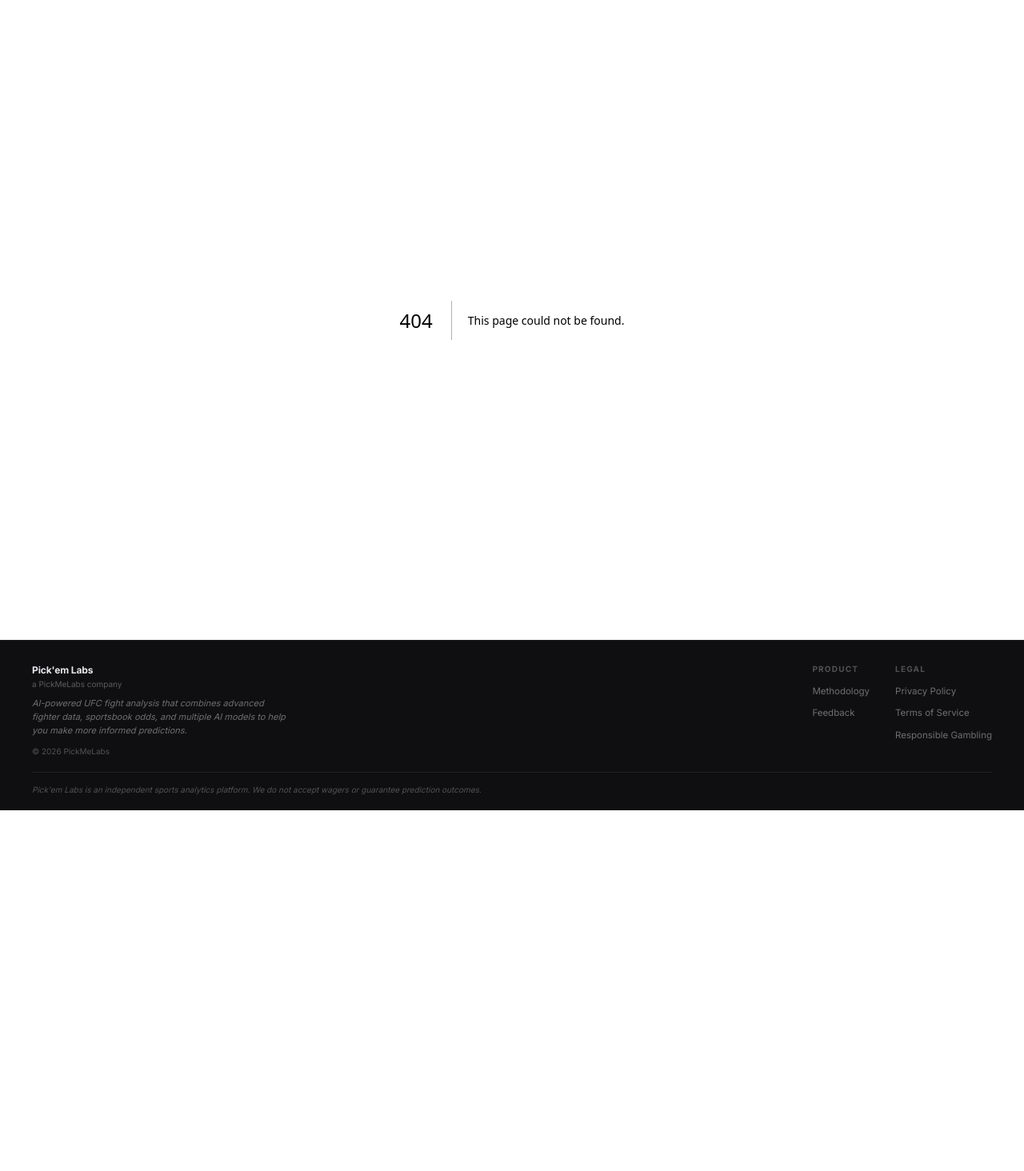
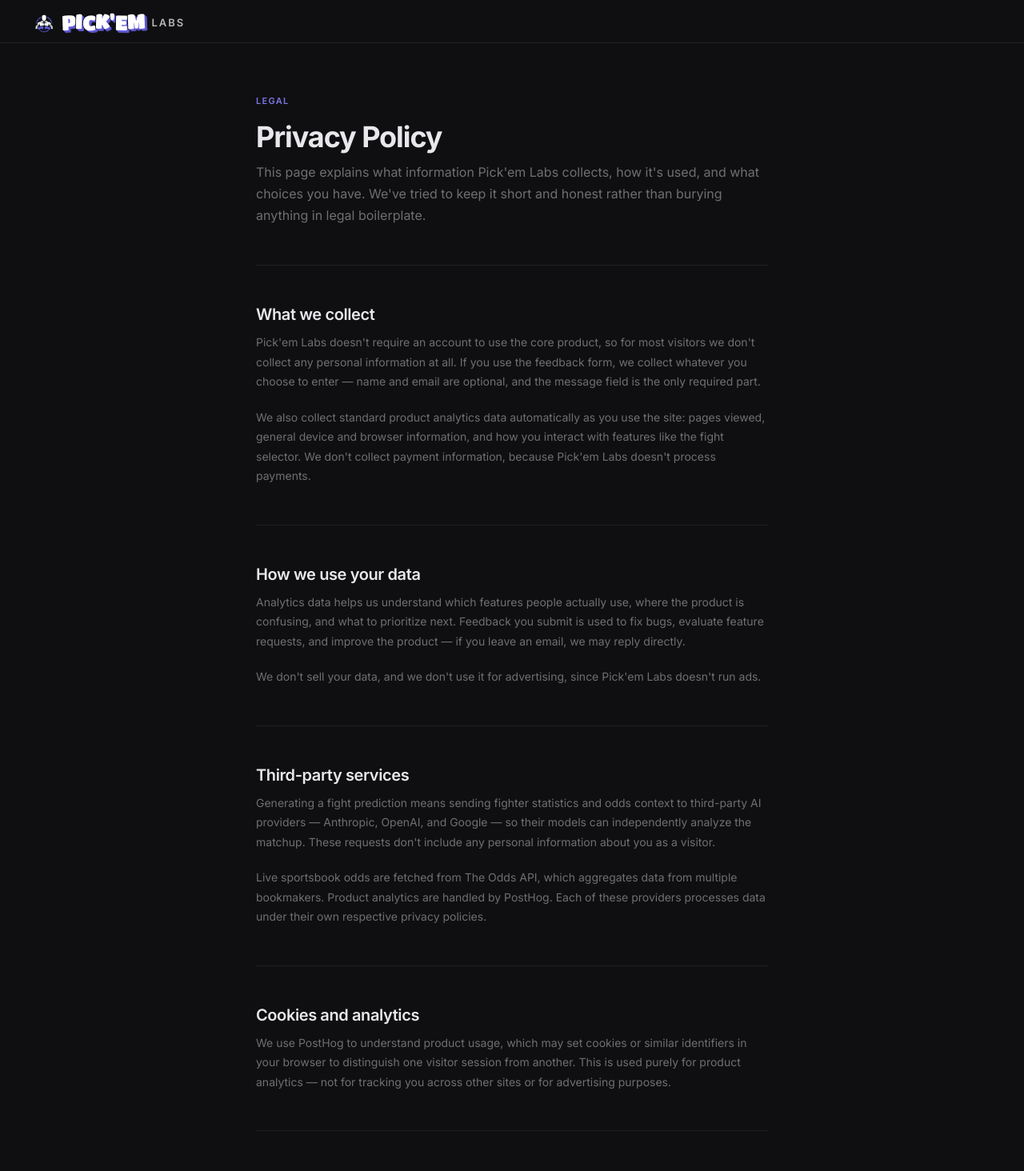
Before and after one commit to yasmin-xyz/ufc-fight-predictor, a Next.js app: page /privacy in a window 1280 px wide. Before the commit this address had no page. Shown: the top 1464 px of the page at 80% size. Before the commit the page ends 1013 px from the top, so only its background shows below. Built offline with nearby package versions, Linux system fonts and the light colour scheme.

Commit message:
add privacy policy page

```diff
--- a/app/globals.css
+++ b/app/globals.css
@@ -2418,3 +2418,19 @@
 .meth-back-link:hover {
   color: var(--text-primary);
 }
+
+/* ========================================
+   INLINE LINKS WITHIN ARTICLE BODY TEXT
+======================================== */
+
+.meth-inline-link {
+  color: var(--accent-muted);
+  text-decoration: underline;
+  text-decoration-color: var(--accent-border);
+  text-underline-offset: 2px;
+  transition: color 0.15s ease;
+}
+
+.meth-inline-link:hover {
+  color: var(--text-primary);
+}
--- /dev/null
+++ b/app/privacy/page.tsx
@@ -0,0 +1,152 @@
+// app/privacy/page.tsx
+import type { Metadata } from "next";
+import Link from "next/link";
+import HomeLogoLink from "../components/HomeLogoLink";
+
+export const metadata: Metadata = {
+  title: "Privacy Policy — Pick'em Labs",
+  description:
+    "How Pick'em Labs collects, uses, and protects your data.",
+};
+
+export default function PrivacyPage() {
+  return (
+    <main className="meth-page">
+      <nav className="nav reveal-nav">
+        <HomeLogoLink />
+      </nav>
+
+      <article className="meth-article reveal-meth-article">
+        <header className="meth-hero">
+          <div className="meth-eyebrow">Legal</div>
+          <h1 className="meth-title">Privacy Policy</h1>
+          <p className="meth-lead">
+            This page explains what information Pick&apos;em Labs collects,
+            how it&apos;s used, and what choices you have. We&apos;ve tried
+            to keep it short and honest rather than burying anything in
+            legal boilerplate.
+          </p>
+        </header>
+
+        <div className="meth-divider" />
+
+        <section className="meth-section">
+          <h2 className="meth-heading">What we collect</h2>
+          <p className="meth-body">
+            Pick&apos;em Labs doesn&apos;t require an account to use the
+            core product, so for most visitors we don&apos;t collect any
+            personal information at all. If you use the feedback form, we
+            collect whatever you choose to enter — name and email are
+            optional, and the message field is the only required part.
+          </p>
+          <p className="meth-body">
+            We also collect standard product analytics data automatically
+            as you use the site: pages viewed, general device and browser
+            information, and how you interact with features like the fight
+            selector. We don&apos;t collect payment information, because
+            Pick&apos;em Labs doesn&apos;t process payments.
+          </p>
+        </section>
+
+        <div className="meth-divider" />
+
+        <section className="meth-section">
+          <h2 className="meth-heading">How we use your data</h2>
+          <p className="meth-body">
+            Analytics data helps us understand which features people
+            actually use, where the product is confusing, and what to
+            prioritize next. Feedback you submit is used to fix bugs,
+            evaluate feature requests, and improve the product — if you
+            leave an email, we may reply directly.
+          </p>
+          <p className="meth-body">
+            We don&apos;t sell your data, and we don&apos;t use it for
+            advertising, since Pick&apos;em Labs doesn&apos;t run ads.
+          </p>
+        </section>
+
+        <div className="meth-divider" />
+
+        <section className="meth-section">
+          <h2 className="meth-heading">Third-party services</h2>
+          <p className="meth-body">
+            Generating a fight prediction means sending fighter statistics
+            and odds context to third-party AI providers — Anthropic,
+            OpenAI, and Google — so their models can independently analyze
+            the matchup. These requests don&apos;t include any personal
+            information about you as a visitor.
+          </p>
+          <p className="meth-body">
+            Live sportsbook odds are fetched from The Odds API, which
+            aggregates data from multiple bookmakers. Product analytics
+            are handled by PostHog. Each of these providers processes data
+            under their own respective privacy policies.
+          </p>
+        </section>
+
+        <div className="meth-divider" />
+
+        <section className="meth-section">
+          <h2 className="meth-heading">Cookies and analytics</h2>
+          <p className="meth-body">
+            We use PostHog to understand product usage, which may set
+            cookies or similar identifiers in your browser to distinguish
+            one visitor session from another. This is used purely for
+            product analytics — not for tracking you across other sites or
+            for advertising purposes.
+          </p>
+        </section>
+
+        <div className="meth-divider" />
+
+        <section className="meth-section">
+          <h2 className="meth-heading">Data retention</h2>
+          <p className="meth-body">
+            Analytics data is retained for as long as it&apos;s useful for
+            understanding product trends, and is periodically cleaned up.
+            Feedback submissions are kept until the underlying bug or
+            request has been resolved or is no longer relevant.
+          </p>
+          <p className="meth-body">
+            If Pick&apos;em Labs introduces user accounts in the future
+            (built on Supabase), this policy will be updated to describe
+            what account data is stored and for how long.
+          </p>
+        </section>
+
+        <div className="meth-divider" />
+
+        <section className="meth-section">
+          <h2 className="meth-heading">Your rights</h2>
+          <p className="meth-body">
+            You can use Pick&apos;em Labs without providing any personal
+            information. If you&apos;ve submitted feedback and want that
+            data deleted, or have any other question about what we hold,
+            just reach out — see the contact section below.
+          </p>
+        </section>
+
+        <div className="meth-divider" />
+
+        <section className="meth-section">
+          <h2 className="meth-heading">Contact</h2>
+          <p className="meth-body">
+            Questions about this policy or your data can be sent through
+            our{" "}
+            <Link href="/feedback" className="meth-inline-link">
+              feedback page
+            </Link>
+            .
+          </p>
+          <p className="meth-body">Last updated: July 2026.</p>
+        </section>
+
+        <div className="meth-divider" />
+
+        <Link href="/" className="meth-back-link">
+          ← Back to home
+        </Link>
+      </article>
+    </main>
+  );
+}
```
